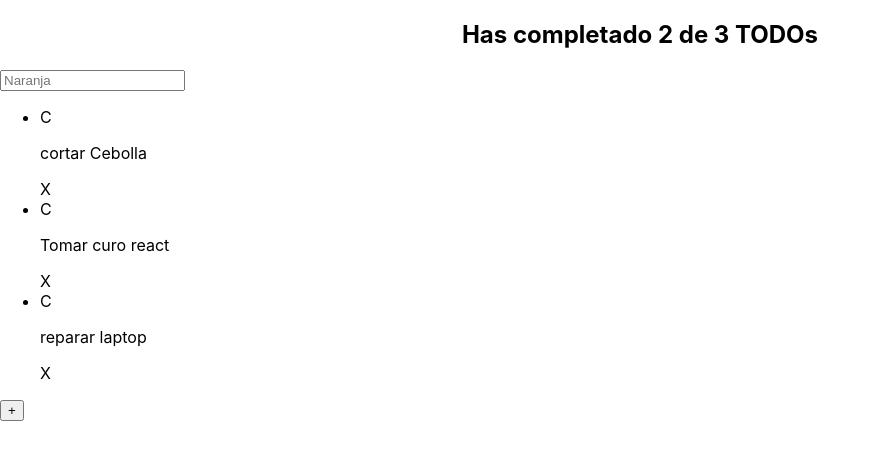
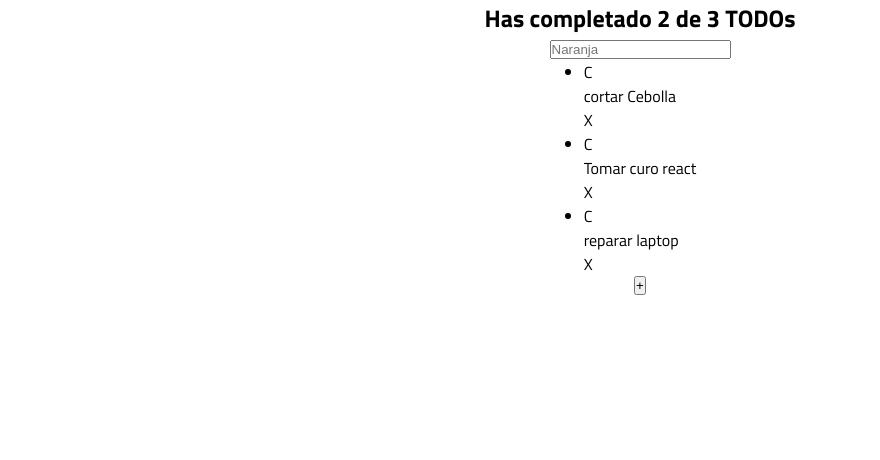
Before and after one commit to dampDev/ToDoList, a React (Create React App) app: page / in a window 1280 px wide. Shown: the top 460 px of the page, without its empty margins (0-880 px from the left). Built offline with nearby package versions, Linux system fonts and the light colour scheme.

Commit message:
iniciamos estilos css

```diff
--- a/public/index.html
+++ b/public/index.html
@@ -10,34 +10,16 @@
       content="Web site created using create-react-app"
     />
     <link rel="apple-touch-icon" href="%PUBLIC_URL%/logo192.png" />
-    <!--
-      manifest.json provides metadata used when your web app is installed on a
-      user's mobile device or desktop. See https://developers.google.com/web/fundamentals/web-app-manifest/
-    -->
     <link rel="manifest" href="%PUBLIC_URL%/manifest.json" />
-    <!--
-      Notice the use of %PUBLIC_URL% in the tags above.
-      It will be replaced with the URL of the `public` folder during the build.
-      Only files inside the `public` folder can be referenced from the HTML.
+    <link rel="preconnect" href="https://fonts.googleapis.com">
+<link rel="preconnect" href="https://fonts.gstatic.com" crossorigin>
+<link href="https://fonts.googleapis.com/css2?family=Titillium+Web:ital,wght@0,400;0,700;0,900;1,400;1,600&display=swap" rel="stylesheet">
 
-      Unlike "/favicon.ico" or "favicon.ico", "%PUBLIC_URL%/favicon.ico" will
-      work correctly both with client-side routing and a non-root public URL.
-      Learn how to configure a non-root public URL by running `npm run build`.
-    -->
-    <title>React App</title>
+    <title>ToDo List</title>
   </head>
   <body>
-    <noscript>You need to enable JavaScript to run this app.</noscript>
-    <div id="root"></div>
-    <!--
-      This HTML file is a template.
-      If you open it directly in the browser, you will see an empty page.
 
-      You can add webfonts, meta tags, or analytics to this file.
-      The build step will place the bundled scripts into the <body> tag.
+    <div class="main" id="root"></div>
 
-      To begin the development, run `npm start` or `yarn start`.
-      To create a production bundle, use `npm run build` or `yarn build`.
-    -->
   </body>
 </html>
--- a/src/App.css
+++ b/src/App.css
@@ -1,38 +1,5 @@
-.App {
-  text-align: center;
+main{
+  display: flex;
+  justify-content: center;
+  align-items: center;
 }
-
-.App-logo {
-  height: 40vmin;
-  pointer-events: none;
-}
-
-@media (prefers-reduced-motion: no-preference) {
-  .App-logo {
-    animation: App-logo-spin infinite 20s linear;
-  }
-}
-
-.App-header {
-  background-color: #282c34;
-  min-height: 100vh;
-  display: flex;
-  flex-direction: column;
-  align-items: center;
-  justify-content: center;
-  font-size: calc(10px + 2vmin);
-  color: white;
-}
-
-.App-link {
-  color: #61dafb;
-}
-
-@keyframes App-logo-spin {
-  from {
-    transform: rotate(0deg);
-  }
-  to {
-    transform: rotate(360deg);
-  }
-}
--- a/src/App.js
+++ b/src/App.js
@@ -5,7 +5,7 @@ import { TodoList } from "./TodoList";
 import { TodoItem } from "./TodoItem";
 import { CreateTodoButton } from "./CreateTodoButton";
 
-// import './App.css';
+import './App.css';
 const todos = [
   {text: 'cortar Cebolla', completed: false},
   {text: 'Tomar curo react', completed: false},
--- /dev/null
+++ b/src/TodoSearch.css
@@ -0,0 +1,6 @@
+/* .TodoSearch{
+    display: flex;
+    justify-content: center;
+    align-items: center;
+    color: red;
+} */
--- a/src/TodoSearch.js
+++ b/src/TodoSearch.js
@@ -1,8 +1,14 @@
 import React from "react";
+import './TodoSearch.css';
+
 
 function TodoSearch() {
     return(
-        <input placeholder="Naranja"/>
+        <div className="TodoSearch">
+
+
+        <input className="TodoSearch-input" placeholder="Naranja"/>
+        </div>
     )
 
 }
--- a/src/index.css
+++ b/src/index.css
@@ -1,13 +1,14 @@
-body {
+*{
   margin: 0;
-  font-family: -apple-system, BlinkMacSystemFont, 'Segoe UI', 'Roboto', 'Oxygen',
-    'Ubuntu', 'Cantarell', 'Fira Sans', 'Droid Sans', 'Helvetica Neue',
-    sans-serif;
-  -webkit-font-smoothing: antialiased;
-  -moz-osx-font-smoothing: grayscale;
+  padding: 0;
+  box-sizing: border-box;
 }
-
-code {
-  font-family: source-code-pro, Menlo, Monaco, Consolas, 'Courier New',
-    monospace;
+html{
+  font-family: 'Titillium Web', sans-serif;
 }
+.main{
+  display: flex;
+  justify-content: center;
+  align-items: center;
+  flex-direction: column;
+}
```
